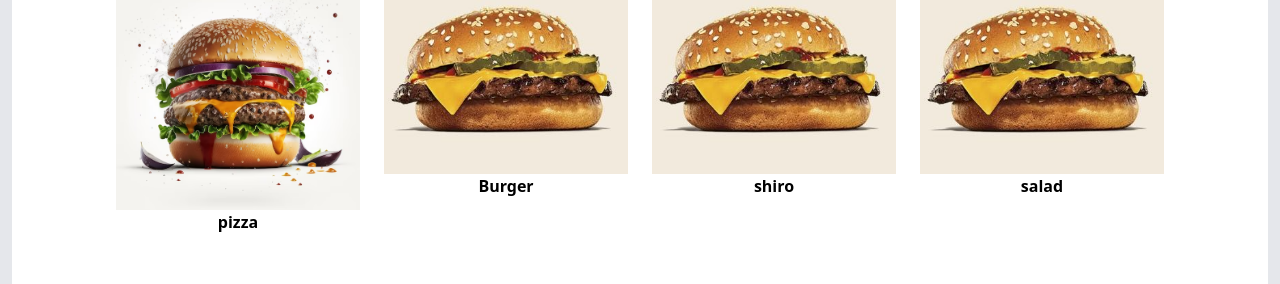
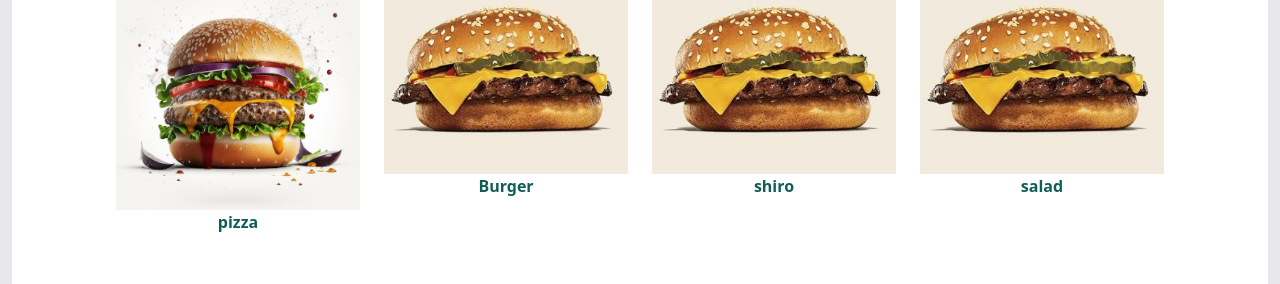
Before and after one commit to yadamoon/food-recipe, a React (Vite) app: page / in a window 1280 px wide. Shown: the part 1104-1388 px from the top of the page. Built offline with nearby package versions, Linux system fonts and the light colour scheme.

Commit message:
updated text-color popular videos components

```diff
--- a/src/components/Navs/Home.jsx
+++ b/src/components/Navs/Home.jsx
@@ -149,7 +149,9 @@ export const PopularVideo = () => {
                   />
                 </svg>
               </div>
-              <p className="text-center font-bold">{foods.title}</p>{' '}
+              <p className="text-center font-bold text-teal-800">
+                {foods.title}
+              </p>
             </div>
           ))}
         </div>
```
